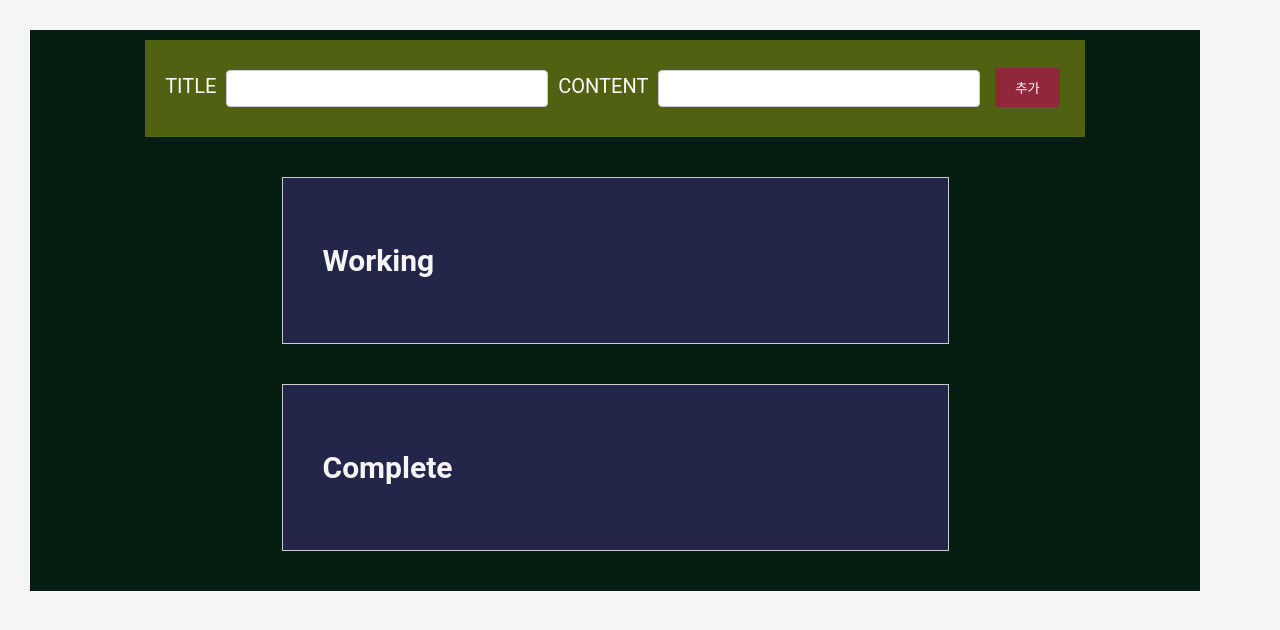
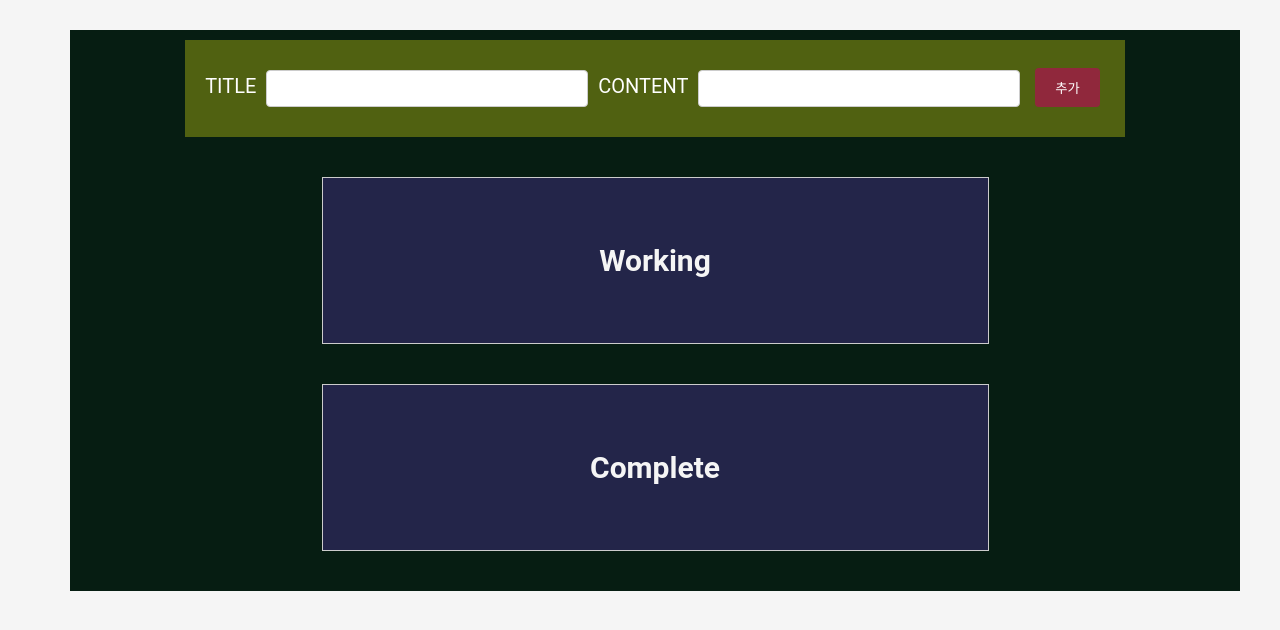
Before and after one commit to JoohwanSeo/Todo-List, a React (Vite) app: page / in a window 1280 px wide. Shown: the top 630 px of the page. Built offline with nearby package versions, Linux system fonts and the light colour scheme.

Commit message:
fix/ css 수정

```diff
--- a/src/todo.css
+++ b/src/todo.css
@@ -1,28 +1,32 @@
 /* 전체 스타일 */
 :root {
-  font-family:'Franklin Gothic Medium', 'Arial Narrow', Arial, sans-serif;
+  font-family: "Franklin Gothic Medium", "Arial Narrow", Arial, sans-serif;
   font-size: 20px;
   max-width: 1200px;
   min-width: 800px;
+  text-align: center;
+  margin: auto;
 }
-
 
 body {
   background-color: #f5f5f5;
   color: #333;
   margin: 0;
   padding: 0;
+  max-width: 1200px;
+  min-width: 800px;
 }
 /* 전체 레이아웃 */
 .todo-container {
   background-color: #061d12;
-  font-family: 'Roboto', sans-serif;
+  font-family: "Roboto", sans-serif;
   display: flex;
-
   flex-direction: column;
   align-items: center;
   margin-top: 30px;
-  margin-left: 30px ;
+  margin-left: 30px;
+  max-width: 1200px;
+  min-width: 800px;
 }
 
 /* 입력 폼 */
@@ -64,7 +68,6 @@ body {
   margin-bottom: 2rem;
   padding: 40px;
   border: 1px solid #ccc;
-
 }
 
 .todo-item {
@@ -73,7 +76,6 @@ body {
   padding: 17px;
   border: 1px solid #ccc;
   border-radius: 4px;
-
 }
 
 .todo-item h3 {
```
Lines whose indentation alone changed are shown as unchanged.
